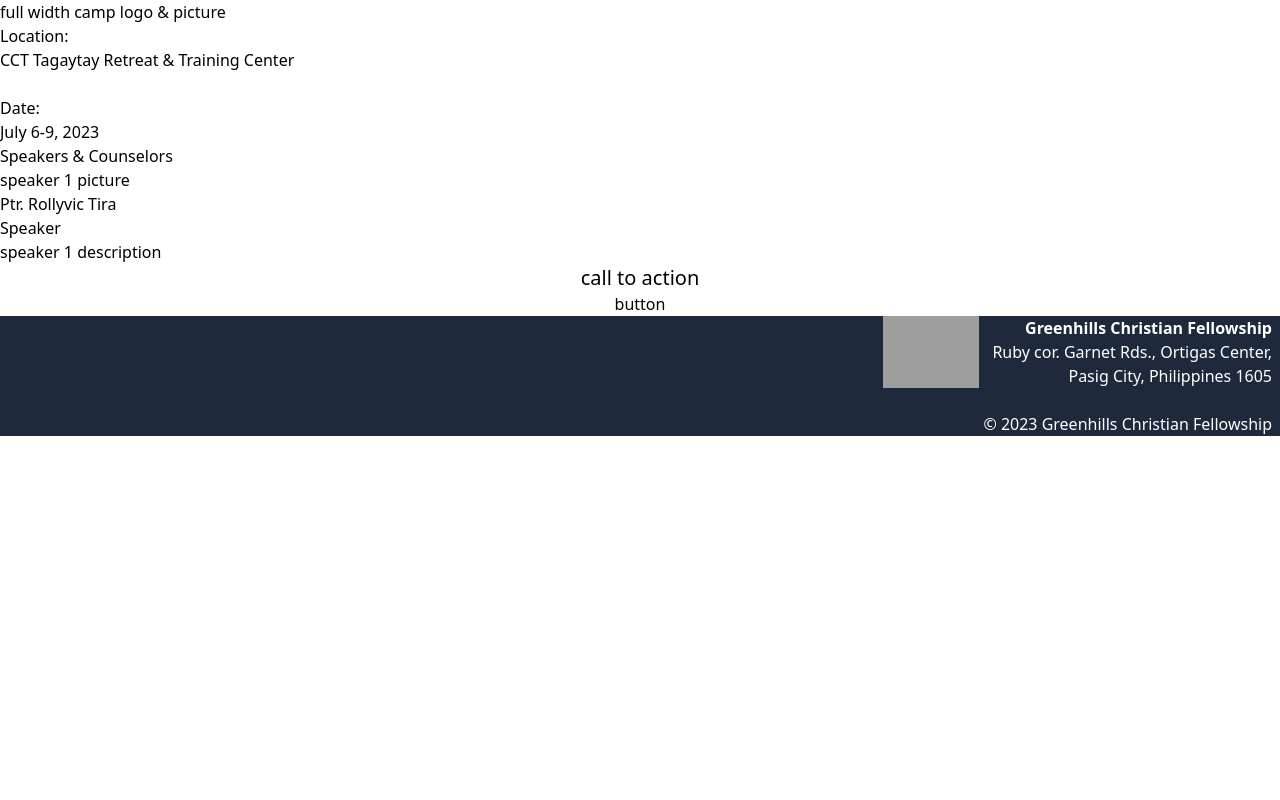
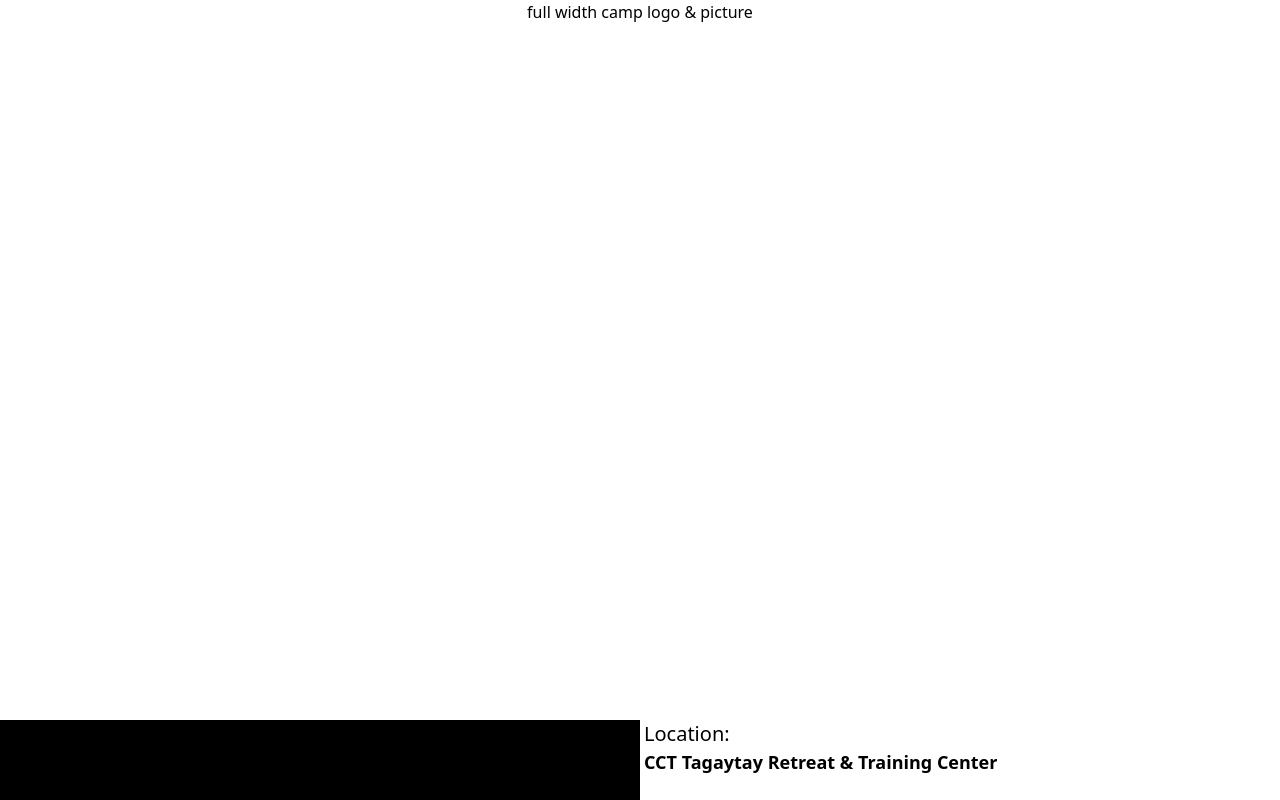
Before and after one commit to montanohanz/youthlive-campstaff, a Next.js app: page / in a window 1280 px wide. Shown: the top 800 px of the page. Built offline with nearby package versions, Linux system fonts and the light colour scheme; grey boxes are pictures that could not be loaded.

Commit message:
API Work

```diff
--- a/components/2023.js
+++ b/components/2023.js
@@ -25,34 +25,34 @@ function Head(props) {
 
 function Fullwidth(props) {
     return (
-        <div classNameName="container mx-auto text-center md:aspect-video" >
-            <h1 classNameName="align-middle">full width camp logo & picture</h1>
+        <div className="container mx-auto text-center md:aspect-video" >
+            <h1 className="align-middle">full width camp logo & picture</h1>
         </div>
     );
 }
 
 // function Navbar(props) {
 //     return (
-//         <nav classNameName="bg-white border-gray-200 px-2 sm:px-4 py-2.5 rounded dark:bg-gray-900">
-//             <div classNameName="container flex flex-wrap items-center justify-between mx-auto">
-//             <a href="https://flowbite.com/" classNameName="flex items-center">
-//                 <img src="https://flowbite.com/docs/images/logo.svg" classNameName="h-6 mr-3 sm:h-9" alt="Flowbite Logo" />
-//                 <span classNameName="self-center text-xl font-semibold whitespace-nowrap dark:text-white">Flowbite</span>
+//         <nav className="bg-white border-gray-200 px-2 sm:px-4 py-2.5 rounded dark:bg-gray-900">
+//             <div className="container flex flex-wrap items-center justify-between mx-auto">
+//             <a href="https://flowbite.com/" className="flex items-center">
+//                 <img src="https://flowbite.com/docs/images/logo.svg" className="h-6 mr-3 sm:h-9" alt="Flowbite Logo" />
+//                 <span className="self-center text-xl font-semibold whitespace-nowrap dark:text-white">Flowbite</span>
 //             </a>
-//             <div classNameName="flex md:order-2">
-//                 <button type="button" classNameName="text-white bg-blue-700 hover:bg-blue-800 focus:ring-4 focus:outline-none focus:ring-blue-300 font-medium rounded-lg text-sm px-5 py-2.5 text-center mr-3 md:mr-0 dark:bg-blue-600 dark:hover:bg-blue-700 dark:focus:ring-blue-800">Register</button>
-//                 <button data-collapse-toggle="navbar-cta" type="button" classNameName="inline-flex items-center p-2 text-sm text-gray-500 rounded-lg md:hidden hover:bg-gray-100 focus:outline-none focus:ring-2 focus:ring-gray-200 dark:text-gray-400 dark:hover:bg-gray-700 dark:focus:ring-gray-600" aria-controls="navbar-cta" aria-expanded="false">
-//                 <span classNameName="sr-only">Open main menu</span>
-//                 <svg classNameName="w-6 h-6" aria-hidden="true" fill="currentColor" viewBox="0 0 20 20" xmlns="http://www.w3.org/2000/svg"><path fill-rule="evenodd" d="M3 5a1 1 0 011-1h12a1 1 0 110 2H4a1 1 0 01-1-1zM3 10a1 1 0 011-1h12a1 1 0 110 2H4a1 1 0 01-1-1zM3 15a1 1 0 011-1h12a1 1 0 110 2H4a1 1 0 01-1-1z" clip-rule="evenodd"></path></svg>
+//             <div className="flex md:order-2">
+//                 <button type="button" className="text-white bg-blue-700 hover:bg-blue-800 focus:ring-4 focus:outline-none focus:ring-blue-300 font-medium rounded-lg text-sm px-5 py-2.5 text-center mr-3 md:mr-0 dark:bg-blue-600 dark:hover:bg-blue-700 dark:focus:ring-blue-800">Register</button>
+//                 <button data-collapse-toggle="navbar-cta" type="button" className="inline-flex items-center p-2 text-sm text-gray-500 rounded-lg md:hidden hover:bg-gray-100 focus:outline-none focus:ring-2 focus:ring-gray-200 dark:text-gray-400 dark:hover:bg-gray-700 dark:focus:ring-gray-600" aria-controls="navbar-cta" aria-expanded="false">
+//                 <span className="sr-only">Open main menu</span>
+//                 <svg className="w-6 h-6" aria-hidden="true" fill="currentColor" viewBox="0 0 20 20" xmlns="http://www.w3.org/2000/svg"><path fill-rule="evenodd" d="M3 5a1 1 0 011-1h12a1 1 0 110 2H4a1 1 0 01-1-1zM3 10a1 1 0 011-1h12a1 1 0 110 2H4a1 1 0 01-1-1zM3 15a1 1 0 011-1h12a1 1 0 110 2H4a1 1 0 01-1-1z" clip-rule="evenodd"></path></svg>
 //             </button>
 //             </div>
-//             <div classNameName="items-center justify-between hidden w-full md:flex md:w-auto md:order-1" id="navbar-cta">
-//             <ul classNameName="flex flex-col p-4 mt-4 border border-gray-100 rounded-lg bg-gray-50 md:flex-row md:space-x-8 md:mt-0 md:text-sm md:font-medium md:border-0 md:bg-white dark:bg-gray-800 md:dark:bg-gray-900 dark:border-gray-700">
+//             <div className="items-center justify-between hidden w-full md:flex md:w-auto md:order-1" id="navbar-cta">
+//             <ul className="flex flex-col p-4 mt-4 border border-gray-100 rounded-lg bg-gray-50 md:flex-row md:space-x-8 md:mt-0 md:text-sm md:font-medium md:border-0 md:bg-white dark:bg-gray-800 md:dark:bg-gray-900 dark:border-gray-700">
 //                 <li>
-//                 <a href="#" classNameName="block py-2 pl-3 pr-4 text-white bg-blue-700 rounded md:bg-transparent md:text-blue-700 md:p-0 dark:text-white" aria-current="page">Item 1</a>
+//                 <a href="#" className="block py-2 pl-3 pr-4 text-white bg-blue-700 rounded md:bg-transparent md:text-blue-700 md:p-0 dark:text-white" aria-current="page">Item 1</a>
 //                 </li>
 //                 <li>
-//                 <a href="#" classNameName="block py-2 pl-3 pr-4 text-gray-700 rounded hover:bg-gray-100 md:hover:bg-transparent md:hover:text-blue-700 md:p-0 md:dark:hover:text-white dark:text-gray-400 dark:hover:bg-gray-700 dark:hover:text-white md:dark:hover:bg-transparent dark:border-gray-700">Item 2</a>
+//                 <a href="#" className="block py-2 pl-3 pr-4 text-gray-700 rounded hover:bg-gray-100 md:hover:bg-transparent md:hover:text-blue-700 md:p-0 md:dark:hover:text-white dark:text-gray-400 dark:hover:bg-gray-700 dark:hover:text-white md:dark:hover:bg-transparent dark:border-gray-700">Item 2</a>
 //                 </li>
 //             </ul>
 //             </div>
@@ -62,13 +62,13 @@ function Fullwidth(props) {
 
 function Deets(props) {
     return (
-        <div classNameName="flex flex-row">
-            <div classNameName="basis-1/2 bg-black"></div>
-            <div classNameName="basis-1/2 px-1">
-                <p classNameName="text-xl">Location:</p>
-                <p classNameName="font-bold text-lg">CCT Tagaytay Retreat & Training Center</p><br />
-                <p classNameName="text-xl">Date:</p>
-                <p classNameName="font-bold text-lg">July 6-9, 2023</p>
+        <div className="flex flex-row">
+            <div className="basis-1/2 bg-black"></div>
+            <div className="basis-1/2 px-1">
+                <p className="text-xl">Location:</p>
+                <p className="font-bold text-lg">CCT Tagaytay Retreat & Training Center</p><br />
+                <p className="text-xl">Date:</p>
+                <p className="font-bold text-lg">July 6-9, 2023</p>
             </div>
         </div>
     );
@@ -77,15 +77,15 @@ function Deets(props) {
 function PersonGrid(props) {
     return (
         <div>
-            <div classNameName="flex flex-row justify-end">
-                <p classNameName="font-serif text-6xl text-right">Speakers & Counselors</p>
+            <div className="flex flex-row justify-end">
+                <p className="font-serif text-6xl text-right">Speakers & Counselors</p>
             </div>
-            <div classNameName="grid grid-cols-1 grid-rows-2 mx-auto text-center">
-                <div classNameName="flex rounded-full shadow-md">speaker 1 picture</div>
-                <div classNameName="columns-1 shadow-md">
-                    <p classNameName="text-xl font-bold">Ptr. Rollyvic Tira</p>
-                    <p classNameName="text-sm">Speaker</p>
-                    <p classNameName="text-base">speaker 1 description</p>
+            <div className="grid grid-cols-1 grid-rows-2 mx-auto text-center">
+                <div className="flex rounded-full shadow-md">speaker 1 picture</div>
+                <div className="columns-1 shadow-md">
+                    <p className="text-xl font-bold">Ptr. Rollyvic Tira</p>
+                    <p className="text-sm">Speaker</p>
+                    <p className="text-base">speaker 1 description</p>
                 </div>
             </div>
         </div>
@@ -149,7 +149,7 @@ function Footer(props) {
               });
             });
             </script> */}
-            <script src="https://kit.fontawesome.com/abc2906f89.js" crossorigin="anonymous"></script>
+            <script src="https://kit.fontawesome.com/abc2906f89.js" ork="anonymous"></script>
         <script src="" async defer></script>
         </footer>
     )
```
